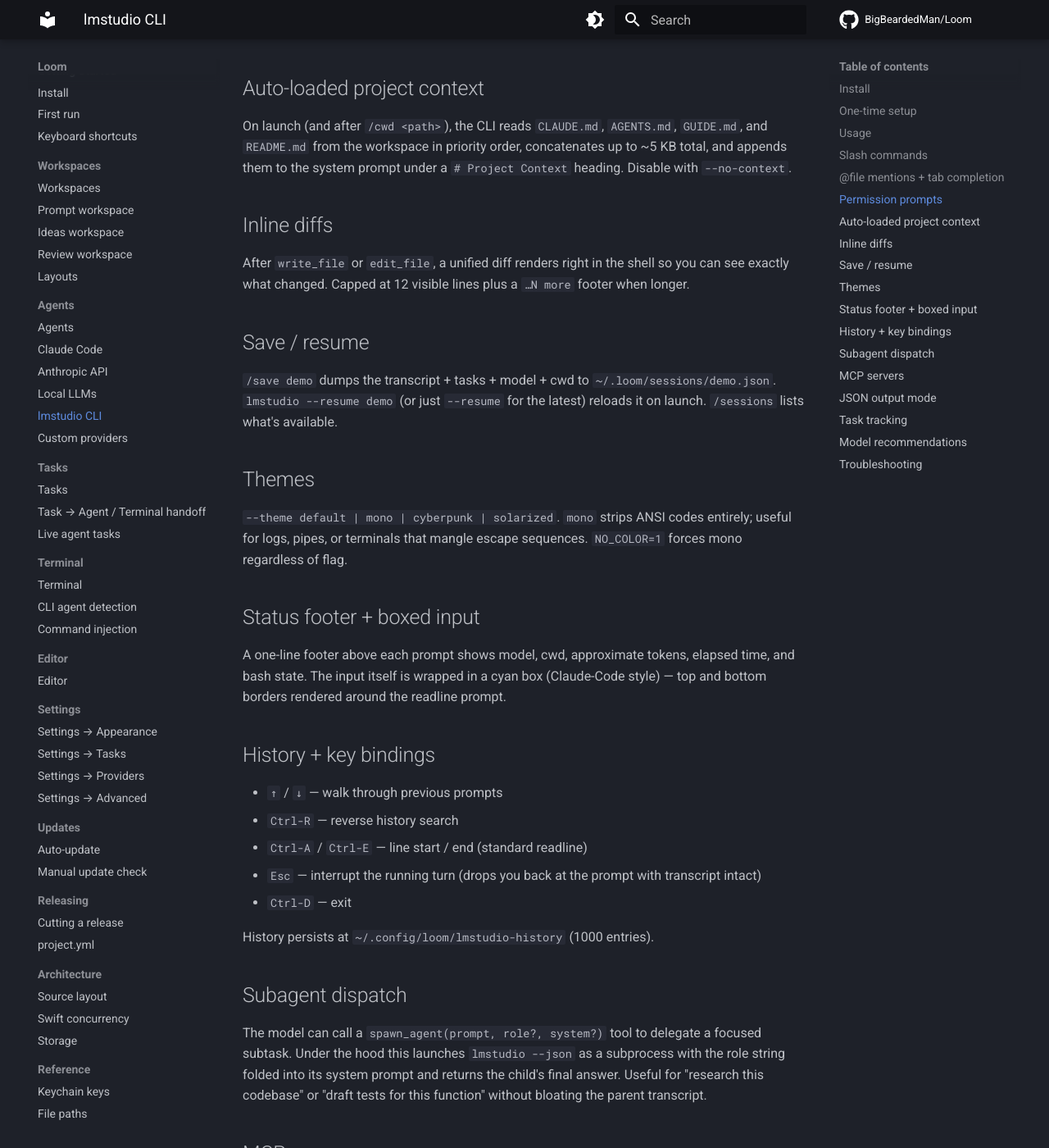
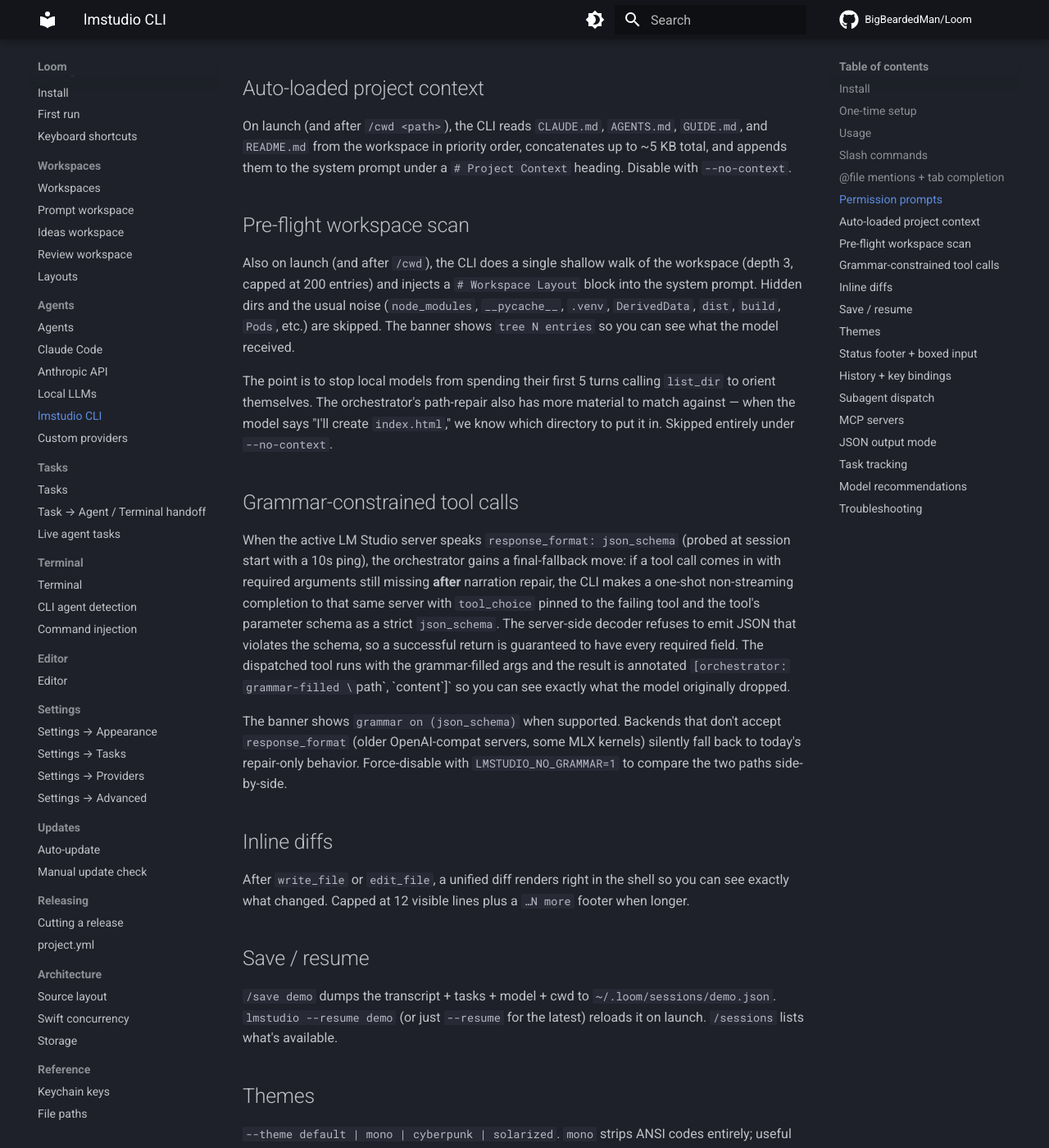
Before and after one commit to BigBeardedMan/Loom, an MkDocs documentation site: the page built from docs/agents/lmstudio-cli.md, in a window 1280 px wide and 1400 px high, scrolled down 2446 px. Shown: the whole window at 82% size. Built offline with MkDocs 1.6.1 and Material for MkDocs 9.7.7, drawn with Linux system fonts in a browser that asks for light colours; comment, search, counter and statistics services are not loaded.

Commit message:
lmstudio 3.9.0: grammar-constrained tool calls + pre-flight workspace scan
When the LM Studio server accepts response_format: json_schema (probed once
at session start), the dispatcher gains a last-resort fallback: any tool
call that still has required args missing after narration repair triggers a
non-streaming completion pinned to that tool's parameter schema. The
server-side grammar decoder refuses to emit JSON that violates the schema,
so the retry is guaranteed to fill every required field. Annotated in the
tool result so you can see what was grammar-filled.

The pre-flight workspace scan walks the workspace once (depth 3, capped at
200 entries, skips the usual noise) and injects a Workspace Layout block
into the system prompt at turn zero. Stops local models from burning their
first few turns on list_dir to orient themselves.

Banner gains `grammar` and `tree` rows so you can see both features are
active. LMSTUDIO_NO_GRAMMAR=1 force-disables the schema path for side-by-
side comparison; --no-context skips the workspace scan along with the
existing CLAUDE.md / AGENTS.md auto-load.

Co-Authored-By: Claude Opus 4.7 <noreply@anthropic.com>

```diff
--- a/docs/agents/lmstudio-cli.md
+++ b/docs/agents/lmstudio-cli.md
@@ -83,6 +83,18 @@ Answer `a` to allow that tool for the rest of the session. `--yolo` (or `LMSTUDI
 
 On launch (and after `/cwd <path>`), the CLI reads `CLAUDE.md`, `AGENTS.md`, `GUIDE.md`, and `README.md` from the workspace in priority order, concatenates up to ~5 KB total, and appends them to the system prompt under a `# Project Context` heading. Disable with `--no-context`.
 
+## Pre-flight workspace scan
+
+Also on launch (and after `/cwd`), the CLI does a single shallow walk of the workspace (depth 3, capped at 200 entries) and injects a `# Workspace Layout` block into the system prompt. Hidden dirs and the usual noise (`node_modules`, `__pycache__`, `.venv`, `DerivedData`, `dist`, `build`, `Pods`, etc.) are skipped. The banner shows `tree N entries` so you can see what the model received.
+
+The point is to stop local models from spending their first 5 turns calling `list_dir` to orient themselves. The orchestrator's path-repair also has more material to match against — when the model says "I'll create `index.html`," we know which directory to put it in. Skipped entirely under `--no-context`.
+
+## Grammar-constrained tool calls
+
+When the active LM Studio server speaks `response_format: json_schema` (probed at session start with a 10s ping), the orchestrator gains a final-fallback move: if a tool call comes in with required arguments still missing **after** narration repair, the CLI makes a one-shot non-streaming completion to that same server with `tool_choice` pinned to the failing tool and the tool's parameter schema as a strict `json_schema`. The server-side decoder refuses to emit JSON that violates the schema, so a successful return is guaranteed to have every required field. The dispatched tool runs with the grammar-filled args and the result is annotated `[orchestrator: grammar-filled \`path\`, \`content\`]` so you can see exactly what the model originally dropped.
+
+The banner shows `grammar on (json_schema)` when supported. Backends that don't accept `response_format` (older OpenAI-compat servers, some MLX kernels) silently fall back to today's repair-only behavior. Force-disable with `LMSTUDIO_NO_GRAMMAR=1` to compare the two paths side-by-side.
+
 ## Inline diffs
 
 After `write_file` or `edit_file`, a unified diff renders right in the shell so you can see exactly what changed. Capped at 12 visible lines plus a `…N more` footer when longer.
--- a/project.yml
+++ b/project.yml
@@ -15,7 +15,7 @@ settings:
     # release, so the pill never shows a code lower than what's on main.
     # Bump this manually before each testing release; release-testing.sh
     # reads it back out and tags the GitHub pre-release `testing-<version>`.
-    MARKETING_VERSION: "3.8.0"
+    MARKETING_VERSION: "3.9.0"
     CURRENT_PROJECT_VERSION: "1"
     CODE_SIGN_STYLE: Manual
     CODE_SIGN_IDENTITY: "Loom Local Codesign"
```
Also changed, not shown: 1 other file.
